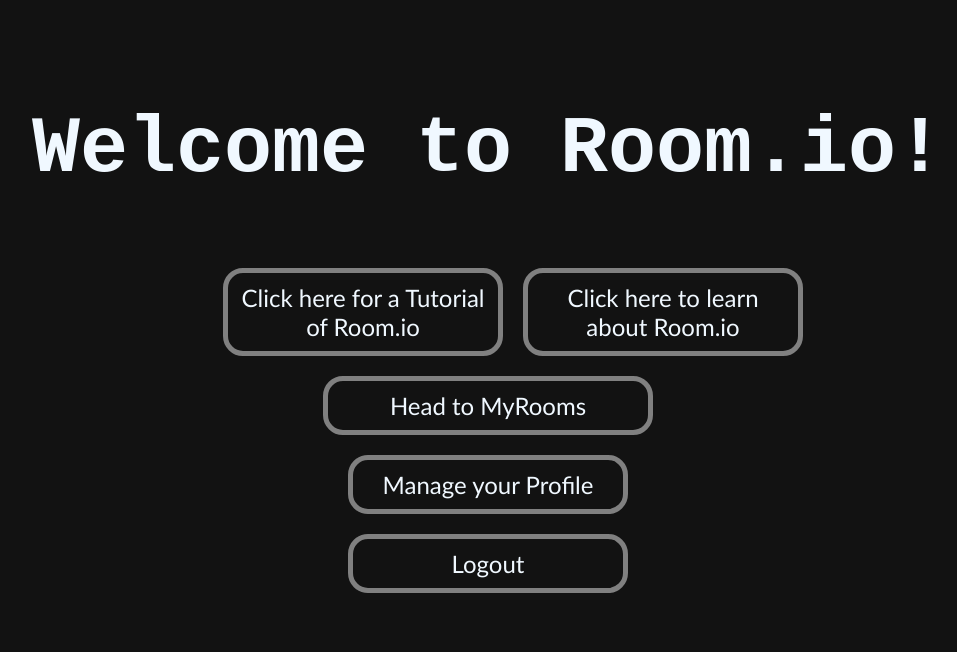
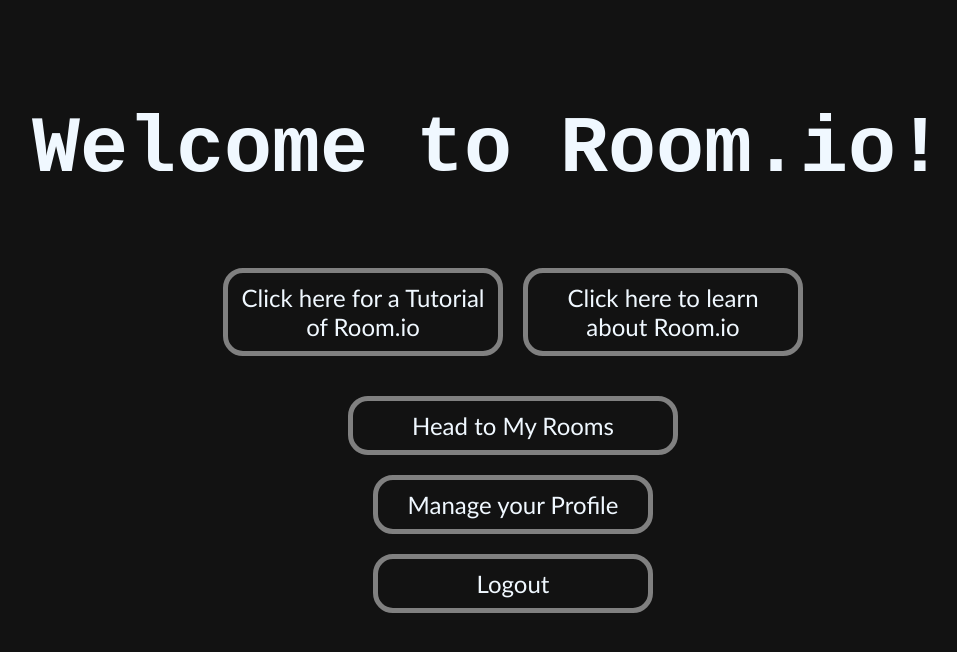
Before and after one commit to triplem123/326-final-phi, a plain HTML site: page pages/Home-LoggedIn/home-loggedin.html in a window 1280 px wide. Shown: the whole page, without its empty margins (152-1109 px from the left). Drawn offline with Linux system fonts and the light colour scheme; files whose address does not match are found by name.

Commit message:
minor format change

```diff
--- a/pages/Home-LoggedIn/home-loggedin.css
+++ b/pages/Home-LoggedIn/home-loggedin.css
@@ -105,7 +105,15 @@ a:link{
     margin-left: 10px;
 }
 
-.back-to-myrooms-box{
+.back-to-myrooms-box {
+    display: flex;
+    justify-content: center;
+    align-items: center;
+    padding-top: 20px;
+    padding-left: 50px;
+}
+
+#back-to-myrooms-box{
     border-radius: 20px;
     width: 300px;
     text-align: center;
@@ -113,17 +121,20 @@ a:link{
     font-family: 'Trebuchet MS', 'Lucida Sans Unicode', 'Lucida Grande', 'Lucida Sans', Arial, sans-serif;
     padding: 10px;
     border: 5px solid gray;
-    /* margin: 0; */
-    margin: auto;
+    margin: 0;
     padding: 10px;
     margin-top: 20px;
-}
-
-#back-to-myrooms-box{
     color: aliceblue;
 }
 
 .manage-profile{
+    display: flex;
+    justify-content: center;
+    align-items: center;
+    padding-left: 50px;
+}
+
+#manage-profile{
     border-radius: 20px;
     width: 250px;
     text-align: center;
@@ -131,16 +142,20 @@ a:link{
     font-family: 'Trebuchet MS', 'Lucida Sans Unicode', 'Lucida Grande', 'Lucida Sans', Arial, sans-serif;
     padding: 10px;
     border: 5px solid gray;
-    /* margin: 0; */
     margin: auto;
     padding: 10px;
     margin-top: 20px;
+    color: aliceblue;
 }
 
-#manage-profile{
-    color: aliceblue;
+.logout{
+    display: flex;
+    justify-content: center;
+    align-items: center;
+    padding-left: 50px;
 }
-.logout{
+
+#logout{
     border-radius: 20px;
     width: 250px;
     text-align: center;
@@ -148,12 +163,8 @@ a:link{
     font-family: 'Trebuchet MS', 'Lucida Sans Unicode', 'Lucida Grande', 'Lucida Sans', Arial, sans-serif;
     padding: 10px;
     border: 5px solid gray;
-    /* margin: 0; */
     margin: auto;
     padding: 10px;
     margin-top: 20px;
-}
-
-#logout{
     color: aliceblue;
 }
--- a/pages/Home-LoggedIn/home-loggedin.html
+++ b/pages/Home-LoggedIn/home-loggedin.html
@@ -22,7 +22,7 @@
         </div>
         <div class="back-to-myrooms-box">
             <a href="../My-Rooms/my-rooms.html" id="back-to-myrooms-box">
-                Head to MyRooms
+                Head to My Rooms
             </a>
         </div>
         <div class="manage-profile">
```
